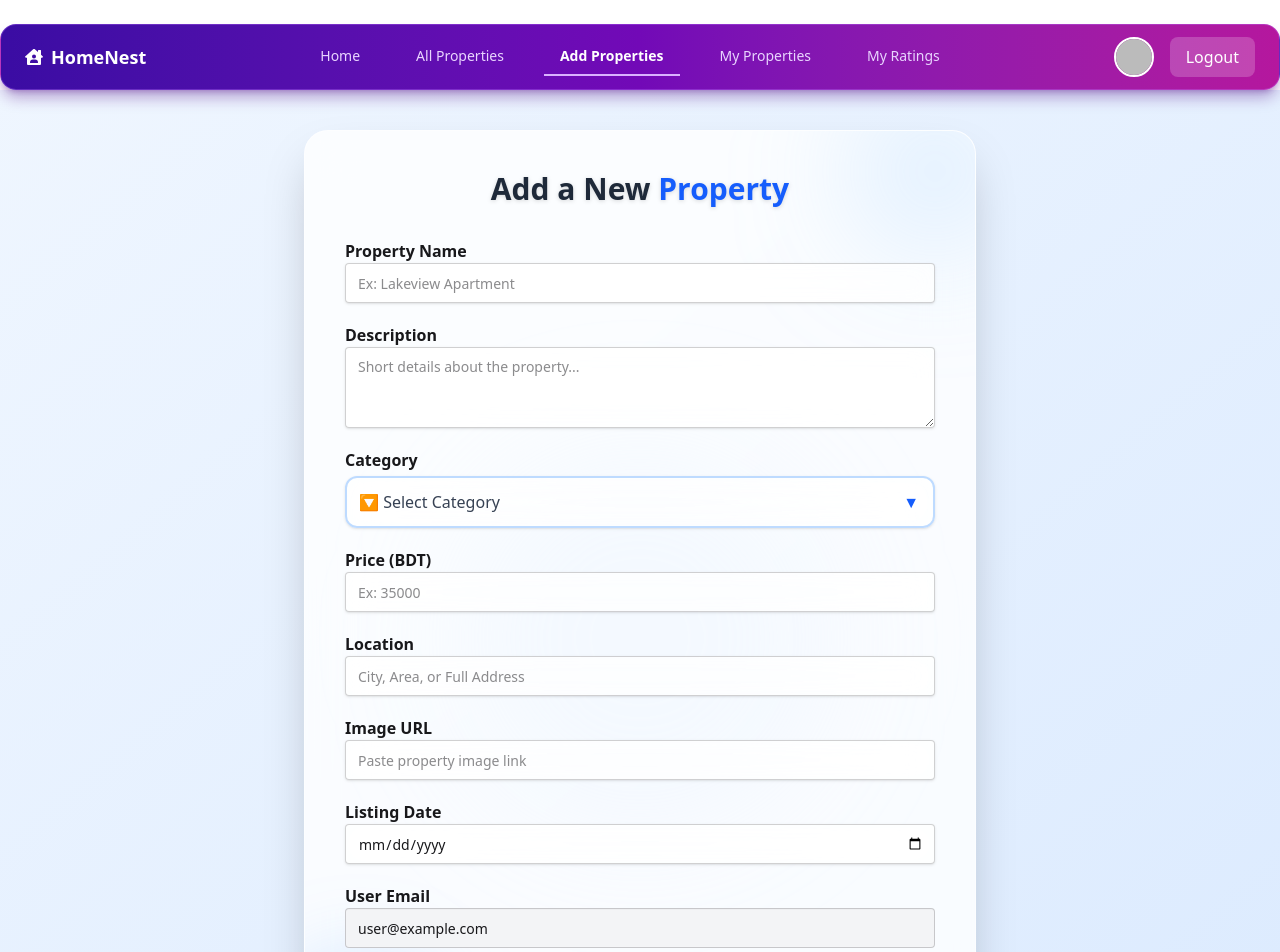
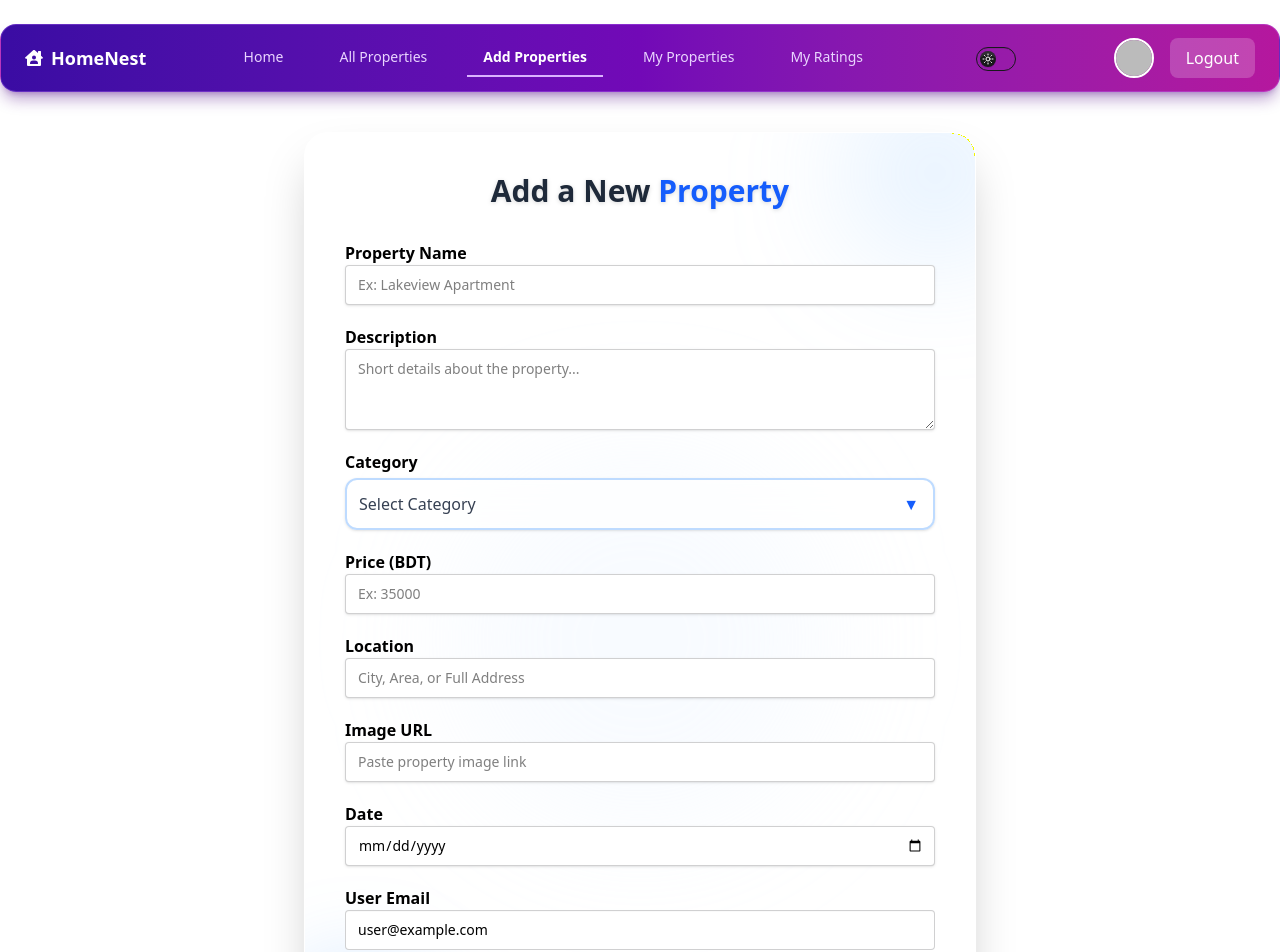
Before and after one commit to SabbirHsarkar/A10_C0013-Client_Side, a React (Vite) app: page /properties in a window 1280 px wide. Shown: the top 952 px of the page. Built offline with nearby package versions, Linux system fonts and the light colour scheme; no server answers; sample sign-in values are in the browser's storage.

Commit message:
theme functionality added

```diff
--- a/src/Components/Navbar/Navbar.jsx
+++ b/src/Components/Navbar/Navbar.jsx
@@ -1,4 +1,4 @@
-import React, { useContext } from "react";
+import React, { useContext, useState } from "react";
 import { Link, NavLink } from "react-router";
 
 import { AuthContext } from "../../Provider/AuthProvider";
@@ -6,6 +6,18 @@ import { FaHouseUser } from "react-icons/fa";
 
 const Navbar = () => {
   const { user, logOut } = useContext(AuthContext);
+  const [isChecked,setIsChecked]=useState(true)
+
+  const handleThemeChange=()=>{
+    setIsChecked(!isChecked);
+    if(isChecked){
+      document.querySelector('html').setAttribute('data-theme','dark')
+    }else{
+      document.querySelector('html').setAttribute('data-theme','light')
+    }
+
+  }
+
 
   const navLinks = (
     <>
@@ -73,6 +85,9 @@ const Navbar = () => {
       >
         My Ratings
       </NavLink>
+
+
+
     </>
   );
 
@@ -118,12 +133,30 @@ const Navbar = () => {
               className="flex items-center gap-2 text-white font-semibold text-lg"
             >
               {/* <img src={logo} alt="logo" className="w-6" /> */}
-              <FaHouseUser />HomeNest
+              <FaHouseUser />
+              HomeNest
             </Link>
 
             <div className="hidden md:flex gap-6 text-sm font-medium text-white">
               {navLinks}
             </div>
+
+
+
+<div className="items-center px-4 py-2">
+  <label className="toggle text-base-content">
+  <input
+   onClick={handleThemeChange}
+
+  type="checkbox" value="synthwave" className="theme-controller" />
+
+  <svg aria-label="sun" xmlns="http://www.w3.org/2000/svg" viewBox="0 0 24 24"><g strokeLinejoin="round" strokeLinecap="round" strokeWidth="2" fill="none" stroke="currentColor"><circle cx="12" cy="12" r="4"></circle><path d="M12 2v2"></path><path d="M12 20v2"></path><path d="m4.93 4.93 1.41 1.41"></path><path d="m17.66 17.66 1.41 1.41"></path><path d="M2 12h2"></path><path d="M20 12h2"></path><path d="m6.34 17.66-1.41 1.41"></path><path d="m19.07 4.93-1.41 1.41"></path></g></svg>
+
+  <svg aria-label="moon" xmlns="http://www.w3.org/2000/svg" viewBox="0 0 24 24"><g strokeLinejoin="round" strokeLinecap="round" strokeWidth="2" fill="none" stroke="currentColor"><path d="M12 3a6 6 0 0 0 9 9 9 9 0 1 1-9-9Z"></path></g></svg>
+
+</label>
+</div>
+
 
             <div className="flex items-center gap-4">
               {user ? (
@@ -144,19 +177,47 @@ const Navbar = () => {
                   </button>
                 </>
               ) : (
+
+              <>
+              <div className="flex flex-col sm:flex-row items-center gap-3 w-full sm:w-auto">
+
   <Link
     to="/login"
-                  className="px-5 py-2 rounded-lg bg-white/20 backdrop-blur-md text-white font-semibold hover:bg-white/30 transition-all"
+    className="w-full sm:w-auto text-center px-5 py-2 rounded-lg
+               bg-white/20 backdrop-blur-md
+               text-white font-semibold
+               hover:bg-white/30 transition-all"
   >
     Login
   </Link>
-              )}
+
+  <Link
+    to="/signup"
+    className="w-full sm:w-auto text-center px-5 py-2 rounded-lg
+               bg-white/20 backdrop-blur-md
+               text-white font-semibold
+               hover:bg-white/30 transition-all"
+  >
+    Signup
+  </Link>
+
+</div>
+              </>
+
+
+
+
+              )
+
+
+
+              }
             </div>
           </div>
         </div>
       </div>
 
-      {/* responsive for mobile */}
+      {/* responsive mobile */}
       <div className="drawer-side">
         <label htmlFor="nav-drawer" className="drawer-overlay"></label>
 
--- a/src/Components/PopularHome/PopularHome.jsx
+++ b/src/Components/PopularHome/PopularHome.jsx
@@ -15,7 +15,7 @@ const PopularHome = () => {
 
   return (
     <div className="py-16 lg:px-[145px]">
-      <h3 className="font-bold text-4xl text-center mb-10 text-blue-900">
+      <h3 className="font-bold text-4xl text-center mb-10 ">
         Featured Real Estate
       </h3>
 
--- a/src/Pages/AddProperties.jsx
+++ b/src/Pages/AddProperties.jsx
@@ -49,9 +49,9 @@ const AddProperties = () => {
   }
 
   return (
-    <div className="min-h-screen flex items-center justify-center bg-gradient-to-br from-blue-50 to-blue-100 px-4 py-10">
+    <div className="min-h-screen flex items-center justify-center  px-4 py-10">
 
-      <div className="w-full max-w-2xl bg-white/80 backdrop-blur-xl shadow-2xl rounded-3xl p-10 border border-white/40 relative overflow-hidden">
+      <div className="w-full max-w-2xl bg-white backdrop-blur-xl shadow-2xl rounded-3xl p-10 border border-white/40 relative overflow-hidden">
 
         {/* Decorative Background Shapes */}
         <div className="absolute -top-10 -right-10 w-40 h-40 bg-blue-300/30 rounded-full blur-3xl"></div>
@@ -59,7 +59,7 @@ const AddProperties = () => {
         <div className="absolute top-1/2 left-1/2 w-96 h-96 bg-blue-100/20 rounded-full blur-3xl -translate-x-1/2 -translate-y-1/2"></div>
 
         {/* Header */}
-        <h2 className="text-3xl font-bold text-center text-gray-800 mb-8 drop-shadow-sm">
+        <h2 className="text-3xl font-bold text-center  text-gray-800 mb-8 drop-shadow-sm">
           Add a New <span className="text-blue-600">Property</span>
         </h2>
 
@@ -68,23 +68,23 @@ const AddProperties = () => {
 
           {/* Property Name */}
           <div>
-            <label className="font-semibold block">Property Name</label>
+            <label className="font-semibold block  text-black">Property Name</label>
             <input
               type="text"
               name="name"
               placeholder="Ex: Lakeview Apartment"
-              className="input input-bordered w-full bg-white/70 backdrop-blur-md shadow focus:border-blue-500"
+              className="input input-bordered w-full bg-white text-black backdrop-blur-md shadow focus:border-blue-500"
               required
             />
           </div>
 
           {/* Description */}
           <div>
-            <label className="font-semibold block">Description</label>
+            <label className="font-semibold block   text-black">Description</label>
             <textarea
               name="description"
               placeholder="Short details about the property..."
-              className="textarea textarea-bordered w-full bg-white/70 backdrop-blur-md shadow"
+              className="textarea textarea-bordered w-full bg-white text-black backdrop-blur-md shadow"
               rows="3"
               required
             ></textarea>
@@ -92,7 +92,7 @@ const AddProperties = () => {
 
           {/* Category */}
           <div className="relative">
-            <label className="font-semibold block mb-1">Category</label>
+            <label className="font-semibold block mb-1   text-black">Category</label>
 
             <div className="relative">
               <select
@@ -110,11 +110,11 @@ const AddProperties = () => {
                 "
                 required
               >
-                <option value="">🔽 Select Category</option>
-                <option value="Rent">🏘️ Rent</option>
-                <option value="Sale">💰 Sale</option>
-                <option value="Commercial">🏢 Commercial</option>
-                <option value="Land">🌱 Land</option>
+                <option value=""> Select Category</option>
+                <option value="Rent"> Rent</option>
+                <option value="Sale"> Sale</option>
+                <option value="Commercial"> Commercial</option>
+                <option value="Land"> Land</option>
               </select>
 
               {/* Arrow Icon */}
@@ -126,71 +126,71 @@ const AddProperties = () => {
 
           {/* Price */}
           <div>
-            <label className="font-semibold block">Price (BDT)</label>
+            <label className="font-semibold block   text-black">Price (BDT)</label>
             <input
               type="number"
               name="price"
               placeholder="Ex: 35000"
-              className="input input-bordered w-full bg-white/70 backdrop-blur-md shadow"
+              className="input input-bordered w-full bg-white text-black backdrop-blur-md shadow"
               required
             />
           </div>
 
           {/* Location */}
           <div>
-            <label className="font-semibold block">Location</label>
+            <label className="font-semibold block   text-black">Location</label>
             <input
               type="text"
               name="location"
               placeholder="City, Area, or Full Address"
-              className="input input-bordered w-full bg-white/70 backdrop-blur-md shadow"
+              className="input input-bordered w-full bg-white text-black backdrop-blur-md shadow"
               required
             />
           </div>
 
           {/* Image URL */}
           <div>
-            <label className="font-semibold block">Image URL</label>
+            <label className="font-semibold block   text-black">Image URL</label>
             <input
               type="text"
               name="image"
               placeholder="Paste property image link"
-              className="input input-bordered w-full bg-white/70 backdrop-blur-md shadow"
+              className="input input-bordered w-full bg-white text-black backdrop-blur-md shadow"
               required
             />
           </div>
 
           {/* Date */}
           <div>
-            <label className="font-semibold block">Listing Date</label>
+            <label className="font-semibold block   text-black"> Date</label>
             <input
               type="date"
               name="date"
-              className="input input-bordered w-full bg-white/70 backdrop-blur-md shadow"
+              className="input input-bordered w-full bg-white text-black backdrop-blur-md shadow"
               required
             />
           </div>
 
           {/* Email (Read Only) */}
           <div>
-            <label className="font-semibold block">User Email</label>
+            <label className="font-semibold block  text-black">User Email</label>
             <input
               type="email"
               name="email"
               value={user?.email}
-              className="input w-full bg-gray-100 cursor-not-allowed"
+              className="input w-full bg-white text-black cursor-not-allowed"
               readOnly
             />
           </div>
 
           {/* Username (Read Only) */}
           <div>
-            <label className="font-semibold block">User Name</label>
+            <label className="font-semibold block   text-black">User Name</label>
             <input
               type="text"
               name="username"
               value={user?.displayName}
-              className="input w-full bg-gray-100 cursor-not-allowed"
+              className="input w-full bg-white text-black cursor-not-allowed"
               readOnly
             />
           </div>
--- a/src/Pages/AllProperties.jsx
+++ b/src/Pages/AllProperties.jsx
@@ -27,7 +27,7 @@ const AllProperties = () => {
 
 
 
-      <h2 className="text-4xl font-bold text-center text-blue-900 mb-10">
+ <h2 className="text-4xl font-bold text-center mb-4 ">
         All Properties
       </h2>
 
@@ -36,7 +36,7 @@ const AllProperties = () => {
   <input
     type="text"
     placeholder="Search by Property Name..."
-    className="w-full lg:w-1/3 px-4 py-3 border border-gray-300 rounded-lg shadow-sm focus:outline-none focus:ring-2 focus:ring-blue-500 focus:border-blue-500 transition"
+    className="w-full lg:w-1/3 px-4 py-3 border bg-white text-black border-gray-300 rounded-lg shadow-sm focus:outline-none focus:ring-2 focus:ring-blue-500 focus:border-blue-500 transition"
     value={searchText}
     onChange={(e) => setSearchText(e.target.value)}
   />
@@ -45,7 +45,7 @@ const AllProperties = () => {
   <select
     onChange={(e) => setCategory(e.target.value)}
     defaultValue="Pick a Category"
-    className="w-full lg:w-1/4 px-4 py-3 border border-gray-300 rounded-lg shadow-sm bg-white focus:outline-none focus:ring-2 focus:ring-blue-500 focus:border-blue-500 transition"
+    className="w-full lg:w-1/4 px-4 py-3 border border-gray-300 rounded-lg shadow-sm bg-white text-black focus:outline-none focus:ring-2 focus:ring-blue-500 focus:border-blue-500 transition"
   >
     <option disabled={true}>Pick a Category</option>
     <option value="Rent">Rent</option>
@@ -75,7 +75,7 @@ const AllProperties = () => {
               transition: { duration: 0.8, delay: index * 0.15 },
             }}
             whileHover={{ scale: 1.03 }}
-            className="bg-white/70 backdrop-blur-lg rounded-xl shadow-xl border border-gray-200 overflow-hidden hover:shadow-2xl transition-all"
+            className="bg-white rounded-2xl shadow-lg overflow-hidden transition-transform duration-300 hover:-translate-y-2 hover:shadow-2xl border border-gray-100"
           >
             {/* Image Section */}
             <div className="relative group">
--- a/src/Pages/MyProperties.jsx
+++ b/src/Pages/MyProperties.jsx
@@ -67,7 +67,7 @@ const MyProperties = () => {
 
   return (
     <div className="lg:px-[145px] py-10">
-  <h1 className="text-3xl font-bold mb-8 text-gray-800">
+  <h1 className="text-3xl font-bold mb-8 ">
     My Properties
   </h1>
 
--- a/src/Pages/MyRatings.jsx
+++ b/src/Pages/MyRatings.jsx
@@ -22,7 +22,7 @@ const MyRatings = () => {
       </h1>
 
       {ratings.length === 0 && (
-        <p className="text-center text-gray-600">No reviews yet.</p>
+        <p className="text-center ">No reviews yet.</p>
       )}
 
       <div className="space-y-5">
@@ -38,9 +38,9 @@ const MyRatings = () => {
             />
 
             <div>
-              <h2 className="text-xl font-semibold">{rating.propertyName}</h2>
+              <h2 className="text-xl bg-white text-black font-semibold">{rating.propertyName}</h2>
 
-              <p className="text-gray-600 text-sm">
+              <p className="text-green-500 text-sm">
                 <strong>Reviewed By:</strong> {rating.reviewerName}
               </p>
 
@@ -49,7 +49,7 @@ const MyRatings = () => {
                 {"☆".repeat(5 - rating.stars)}
               </p>
 
-              <p className="italic mt-2">"{rating.reviewText}"</p>
+              <p className="italic mt-2 text-black">"{rating.reviewText}"</p>
 
               <p className="text-gray-500 text-sm mt-1">
                 <strong>Date:</strong> {rating.reviewDate}
--- a/src/Pages/PropertyDetails.jsx
+++ b/src/Pages/PropertyDetails.jsx
@@ -71,7 +71,7 @@ const PropertyDetails = () => {
       {/*Form */}
       <form onSubmit={handleSubmit}
         className="mt-8 bg-white p-5 rounded-lg shadow">
-        <h3 className="text-xl font-semibold mb-3">Add Rating</h3>
+        <h3 className="text-xl bg-white text-black font-semibold mb-3">Add Rating</h3>
 
         <input
           type="number"
@@ -80,12 +80,12 @@ const PropertyDetails = () => {
           value={stars}
           onChange={(e) => setStars(parseInt(e.target.value))}
           required
-          className="w-full border p-2 rounded mb-3"
+          className="w-full border p-2 rounded mb-3  bg-white text-black"
           placeholder="Rating (1-5)"
         />
 
         <textarea
-          className="w-full border p-2 rounded mb-3"
+          className="w-full border p-2 rounded mb-3  bg-white text-black"
           placeholder="Write a review..."
           value={review}
           onChange={(e) => setReview(e.target.value)}
@@ -98,8 +98,8 @@ const PropertyDetails = () => {
       </form>
 
       {/*Ratings*/}
-      <div className="mt-10">
-        <h3 className="text-2xl font-bold mb-4">Ratings & Reviews</h3>
+      <div className="mt-10  bg-white text-black rounded-2xl ">
+        <h3 className="text-2xl font-bold mb-4 ml-4">Ratings & Reviews</h3>
 
         {ratings.length === 0 && (
           <p className="text-gray-600">No reviews yet. Be the first!</p>
```
Lines whose indentation alone changed are shown as unchanged.
